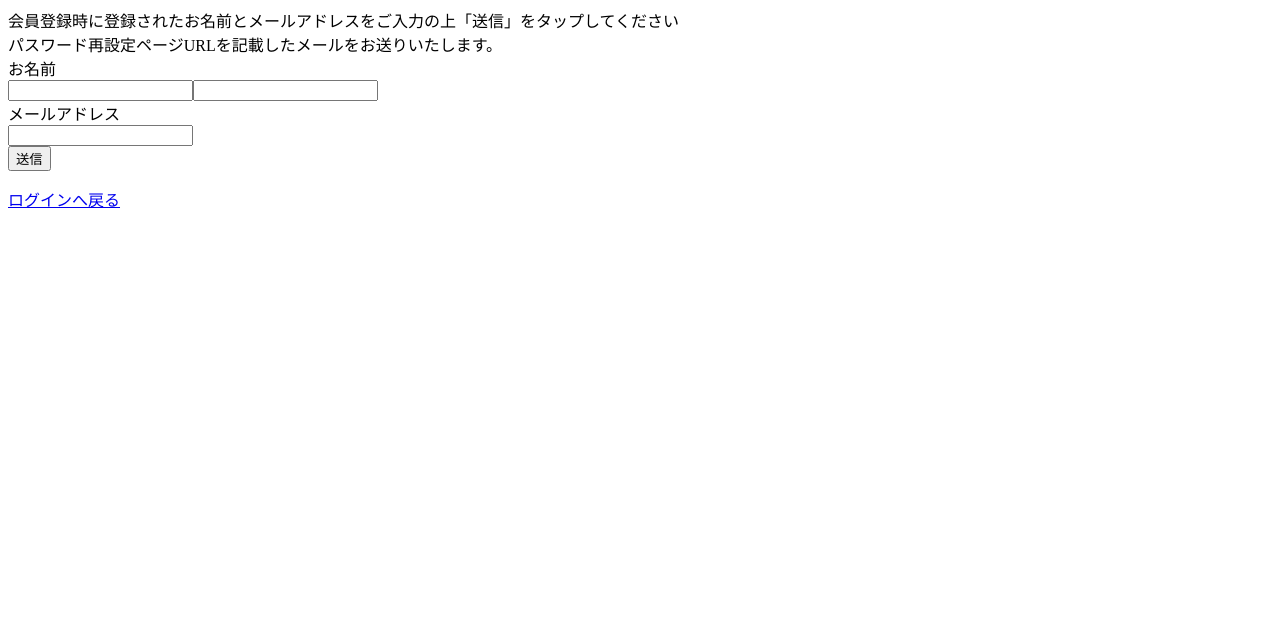
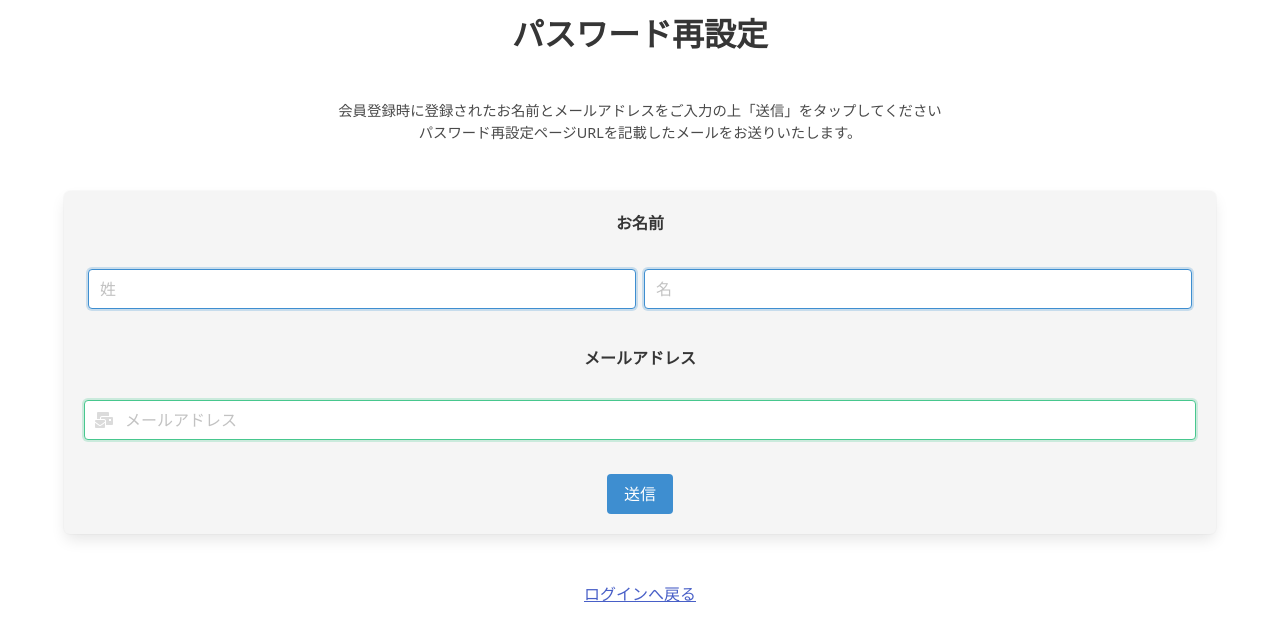
Before and after one commit to tensai-NA/BFSystem, a PHP site: page /password.php in a window 1280 px wide. Shown: the top 641 px of the page. Run offline with PHP 8.4, Linux system fonts and the light colour scheme.

Commit message:
Update password.php

```diff
--- a/password.php
+++ b/password.php
@@ -5,16 +5,43 @@
     <meta charset="UTF-8">
     <meta name="viewport" content="width=device-width, initial-scale=1.0">
     <link rel="stylesheet" href="https://use.fontawesome.com/releases/v5.15.4/css/all.css">
+    <link rel="stylesheet" href="https://cdn.jsdelivr.net/npm/bulma@0.9.3/css/bulma.min.css">
+    <link rel="stylesheet" href="css/main.css">
     <title>パスワード再設定画面</title>
 </head>
 <body>
+    <div class="m-4 has-text-centered ">
+   <h1 class="title is-3"> パスワード再設定</h1>
+
+   <p class="m-6">
     会員登録時に登録されたお名前とメールアドレスをご入力の上「送信」をタップしてください<br>
     パスワード再設定ページURLを記載したメールをお送りいたします。<br>
-     お名前<br>
-     <input type="text" name="name"><input type="text" name="name"><br>
-     メールアドレス<br>
-     <input type="text" name="meru"><br>
-        <button type="submit">送信</button>
-        <p><a href="login.php">ログインへ戻る</a></p>
+    </p>
+   <div class=" box has-background-light m-6"> <!--ボックスのwidthを指定-->
+
+    <label class="label"> お名前 </label><br><!--横並びに-->
+    <div class="field  has-addons has-addons-centered ">
+    <input class="input is-info is-normal is-focused m-1"type="text" name="name"  placeholder="姓">
+    <input class="input is-info is-normal is-focused m-1" type="text" name="name"  placeholder="名">
+     </div><br>
+
+
+     <label class="label">メールアドレス</label><br>
+     <div class="field has-addons-fullwidth has-addons-centered">
+
+        <p class="control has-icons-left">
+     <input class="input is-success  is-normal is-focused "type="email" name="meru"  placeholder="メールアドレス">
+     <span class="icon is-small is-left">
+        <i class="fas fa-mail-bulk"></i>
+        </span>
+        </p>
+
+    </div><br>
+        <button type="submit" class="button is-info">送信</button>
+
+        </div>
+    </div>
+    <p>
+        <a href="login.php"><span class="is-size-6 is-underlined">ログインへ戻る</span></a></p>
 </body>
 </html>
```
